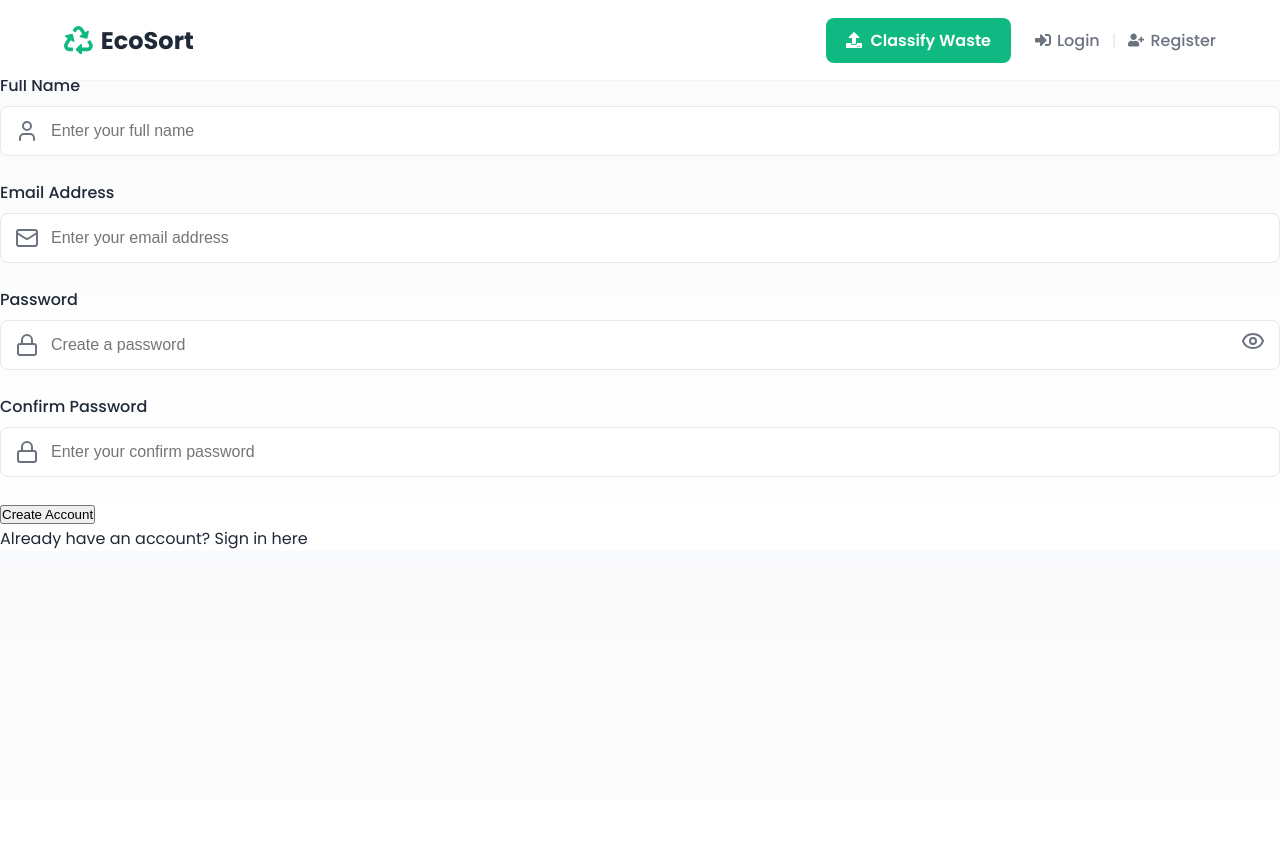
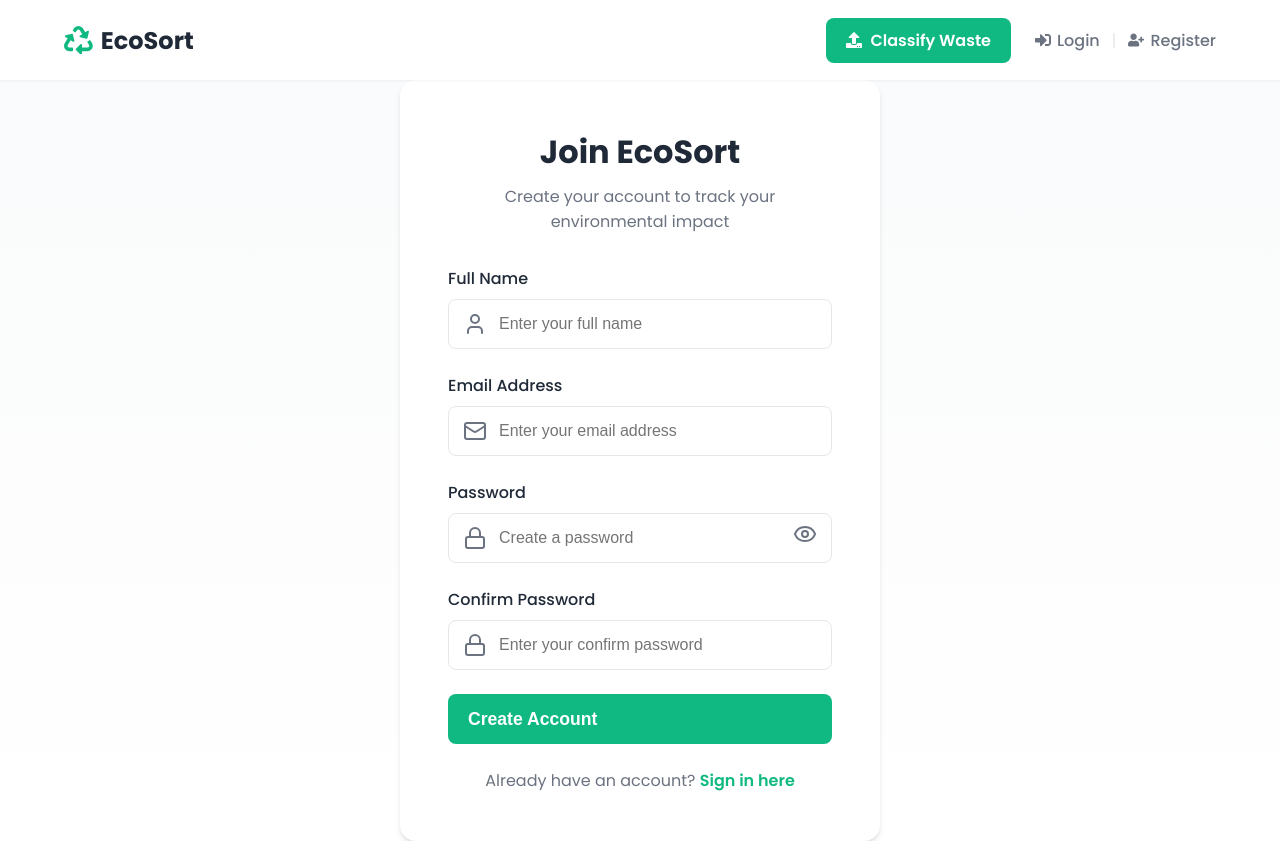
Before and after one commit to Shahid-projects/smart-waste-frontend, a React (Create React App) app: page /register in a window 1280 px wide. Before the commit the page ends 800 px from the top, so only its background shows below. Built offline with nearby package versions, Linux system fonts and the light colour scheme.

Commit message:
first commit

```diff
--- a/src/pages/RegisterPage.js
+++ b/src/pages/RegisterPage.js
@@ -2,6 +2,8 @@ import React, { useState, useEffect, useCallback } from 'react';
 import axios from 'axios';
 // FIX: Using Lucide React icons, which are available in the environment.
 import { User, Mail, Lock, Eye, EyeOff, X, CheckCircle, AlertTriangle } from 'lucide-react';
+// Import the external CSS file (assuming it's named RegisterPage.css and is correctly linked in your project)
+import './RegisterPage.css';
 
 // Define the URLs based on your deployed environment
 const FRONTEND_URL = 'https://smart-waste-frontend.vercel.app';
@@ -11,8 +13,8 @@ const API_URL = 'https://smart-waste-backend.vercel.app/api/auth';
 const Notification = ({ message, type, onClose }) => {
     if (!message) return null;
 
+    // Use Tailwind classes only for non-structural elements like fixed positioning, colors, and shadows
     const bgColor = type === 'success' ? 'bg-green-600' : 'bg-red-600';
-    // FIX: Using imported Lucide icon names (CheckCircle/AlertTriangle)
     const Icon = type === 'success' ? CheckCircle : AlertTriangle;
 
     return (
@@ -22,7 +24,6 @@ const Notification = ({ message, type, onClose }) => {
             <Icon className="h-5 w-5 mr-2" />
             <span>{message}</span>
             <button onClick={onClose} className="ml-4 p-1 rounded-full hover:bg-white/20">
-                {/* FIX: Using imported Lucide icon X */}
                 <X className="h-4 w-4" />
             </button>
         </div>
@@ -69,7 +70,7 @@ const RegisterPage = () => {
 
     const onChange = e => setFormData({ ...formData, [e.target.id]: e.target.value });
 
-    // Helper functions for final submission check (must be defined in component scope or imported)
+    // Helper functions for final submission check
     const validateUsername = (name) => {
         if (name.length < 3) return 'Full name must be at least 3 characters.';
         return null;
@@ -100,7 +101,7 @@ const RegisterPage = () => {
 
         // --- FINAL PRE-SUBMISSION VALIDATION ---
         const submissionErrors = {
-            ...errors, // Include existing real-time errors
+            ...errors,
             ...finalErrors
         };
 
@@ -132,7 +133,7 @@ const RegisterPage = () => {
 
             // Clear form and navigate after a delay
             setFormData({ fullName: '', email: '', password: '', confirmPassword: '' });
-            setTimeout(() => window.location.href = `${FRONTEND_URL}/login`, 1000); // Using window.location for full page navigation
+            setTimeout(() => window.location.href = `${FRONTEND_URL}/login`, 1000);
 
         } catch (err) {
             const errorMsg = err.response?.data?.message || err.response?.data?.errors?.[0]?.msg || 'A network or server error occurred.';
@@ -142,6 +143,7 @@ const RegisterPage = () => {
         }
     };
 
+    // Component helper using CSS classes
     const InputGroup = ({ label, id, type, icon: Icon, value, error }) => (
         <div className="form-group">
             <label htmlFor={id} className="form-label">{label}</label>
@@ -150,6 +152,7 @@ const RegisterPage = () => {
                 <input
                     type={type}
                     id={id}
+                    // Use CSS classes for styling and error indication
                     className={`form-input ${error ? 'input-error' : ''}`}
                     placeholder={`Enter your ${label.toLowerCase()}`}
                     value={value}
@@ -158,29 +161,31 @@ const RegisterPage = () => {
                     disabled={isLoading}
                 />
             </div>
+            {/* Use CSS class for error text styling */}
             {error && <p className="error-text">{error}</p>}
         </div>
     );
 
     return (
-        <div className="min-h-screen flex items-center justify-center bg-gray-100 p-4">
+        // Use the main CSS class defined in RegisterPage.css
+        <div className="register-page min-h-screen flex items-center justify-center bg-gray-100 p-4">
             <Notification {...notification} onClose={() => setNotification({ message: '', type: '' })} />
 
-            <div className="w-full max-w-md bg-white p-8 rounded-xl shadow-2xl">
+            {/* Use the main container CSS class */}
+            <div className="register-container w-full max-w-md bg-white p-8 rounded-xl shadow-2xl">
                 <div className="register-header text-center mb-6">
                     <h1 className="text-3xl font-bold text-gray-800">Join EcoSort</h1>
                     <p className="text-gray-500 mt-1">Create your account to track your environmental impact</p>
                 </div>
 
-                <form onSubmit={handleSubmit} className="space-y-4">
-                    {/* FIX: Using Lucide Icons: User, Mail, Lock */}
+                <form onSubmit={handleSubmit} className="register-form space-y-4">
+                    {/* Using Lucide Icons: User, Mail, Lock */}
                     <InputGroup label="Full Name" id="fullName" type="text" icon={User} value={fullName} error={errors.fullName} />
                     <InputGroup label="Email Address" id="email" type="email" icon={Mail} value={email} error={errors.email} />
 
                     <div className="form-group">
                         <label htmlFor="password" className="form-label">Password</label>
                         <div className="input-wrapper">
-                            {/* FIX: Using Lucide Icon: Lock */}
                             <Lock className="input-icon" />
                             <input
                                 type={showPassword ? 'text' : 'password'}
@@ -192,24 +197,24 @@ const RegisterPage = () => {
                                 required
                                 disabled={isLoading}
                             />
+                            {/* The password toggle icon is interactive */}
                             <div className="password-toggle-icon" onClick={() => setShowPassword(!showPassword)}>
-                                {/* FIX: Using Lucide Icons: EyeOff / Eye */}
                                 {showPassword ? <EyeOff /> : <Eye />}
                             </div>
                         </div>
-                        {errors.password && <p className="error-text text-sm mt-1">{errors.password}</p>}
+                        {errors.password && <p className="error-text">{errors.password}</p>}
                     </div>
 
-                    {/* FIX: Using Lucide Icon: Lock */}
                     <InputGroup label="Confirm Password" id="confirmPassword" type="password" icon={Lock} value={confirmPassword} error={errors.confirmPassword} />
 
-                    <button type="submit" className="w-full py-3 mt-6 text-white font-semibold rounded-lg bg-green-600 hover:bg-green-700 transition duration-200 disabled:bg-green-400" disabled={isLoading}>
+                    {/* Use the CSS button class */}
+                    <button type="submit" className="btn btn-primary submit-btn" disabled={isLoading}>
                         {isLoading ? 'Creating Account...' : 'Create Account'}
                     </button>
                 </form>
 
-                <p className="signin-link text-center text-gray-500 mt-4">
-                    Already have an account? <a href={`${FRONTEND_URL}/login`} className="text-green-600 hover:underline">Sign in here</a>
+                <p className="signin-link">
+                    Already have an account? <a href={`${FRONTEND_URL}/login`}>Sign in here</a>
                 </p>
             </div>
         </div>
```
